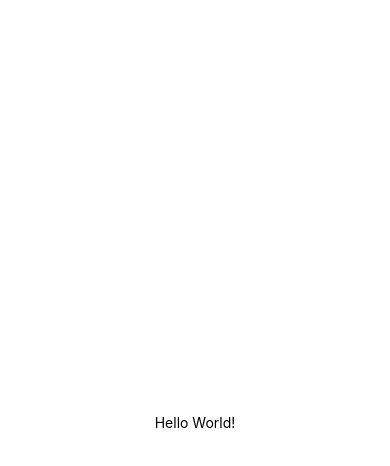
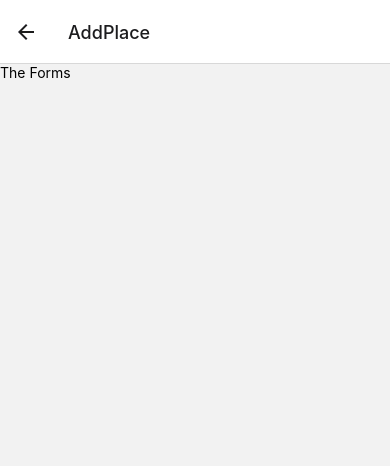
Before and after one commit to Edswel/favoritespots, a React Native app: screen /AddPlace in a window 390 px wide. Shown: the top 466 px of the page. Built offline with nearby package versions, Linux system fonts and the light colour scheme.

Commit message:
Add navigation

```diff
--- a/App.js
+++ b/App.js
@@ -1,20 +1,21 @@
 import { StatusBar } from 'expo-status-bar';
-import { StyleSheet, Text, View } from 'react-native';
+import { NavigationContainer } from '@react-navigation/native';
+import { createNativeStackNavigator } from '@react-navigation/native-stack';
+import AllPlaces from './screens/AllPlaces';
+import AddPlace from './screens/AddPlace';
+
+const Stack = createNativeStackNavigator();
 
 export default function App() {
   return (
-    <View style={styles.container}>
-      <Text>Hello World!</Text>
-      <StatusBar style="auto" />
-    </View>
+    <>
+      <StatusBar style='dark' />
+      <NavigationContainer>
+        <Stack.Navigator>
+          <Stack.Screen name='AllPlaces' component={AllPlaces} />
+          <Stack.Screen name='AddPlace' component={AddPlace} />
+        </Stack.Navigator>
+      </NavigationContainer>
+    </>
   );
 }
-
-const styles = StyleSheet.create({
-  container: {
-    flex: 1,
-    backgroundColor: '#fff',
-    alignItems: 'center',
-    justifyContent: 'center',
-  },
-});
--- /dev/null
+++ b/components/Places/PlaceForm.js
@@ -0,0 +1,11 @@
+import { View, Text, StyleSheet } from 'react-native';
+
+function PlaceForm() {
+    return (
+        <View>
+            <Text>The Forms</Text>
+        </View>
+    )
+}
+
+export default PlaceForm;
--- a/package.json
+++ b/package.json
@@ -10,6 +10,8 @@
     "eject": "expo eject"
   },
   "dependencies": {
+    "@react-navigation/native": "^6.0.10",
+    "@react-navigation/native-stack": "^6.6.2",
     "expo": "~45.0.0",
     "expo-status-bar": "~1.3.0",
     "react": "17.0.2",
--- a/screens/AddPlace.js
+++ b/screens/AddPlace.js
@@ -0,0 +1,10 @@
+import React from 'react';
+import PlaceForm from '../components/Places/PlaceForm';
+
+function AddPlace() {
+    return (
+        <PlaceForm />
+    )
+}
+
+export default AddPlace;
```
Also changed, not shown: 1 other file (tests, documents, lock files or other folders).
